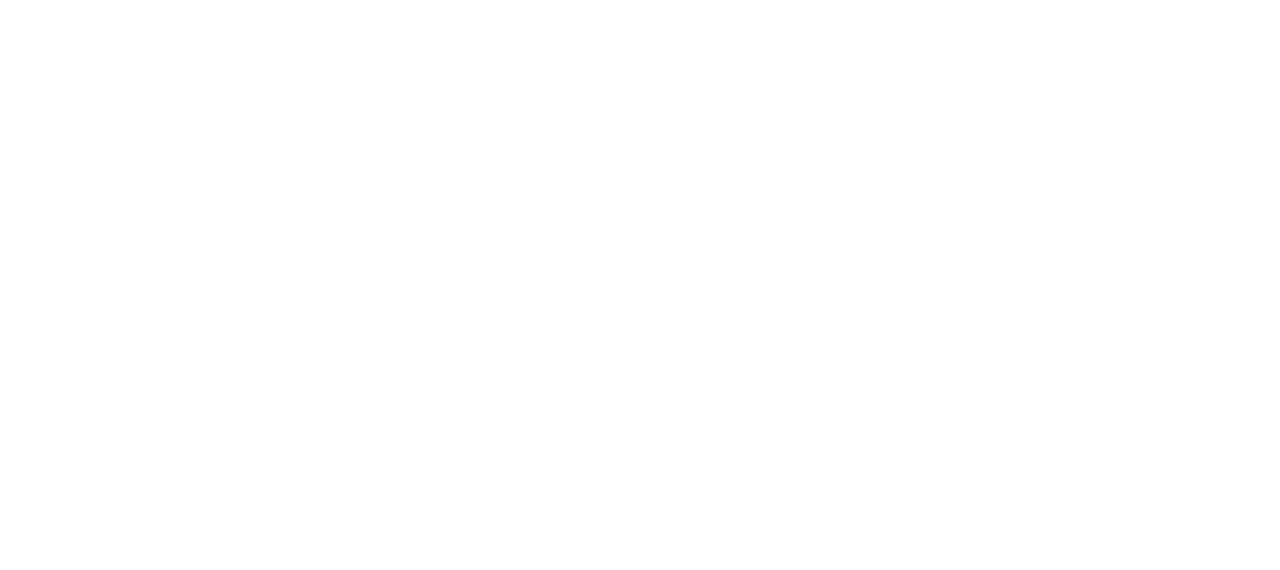
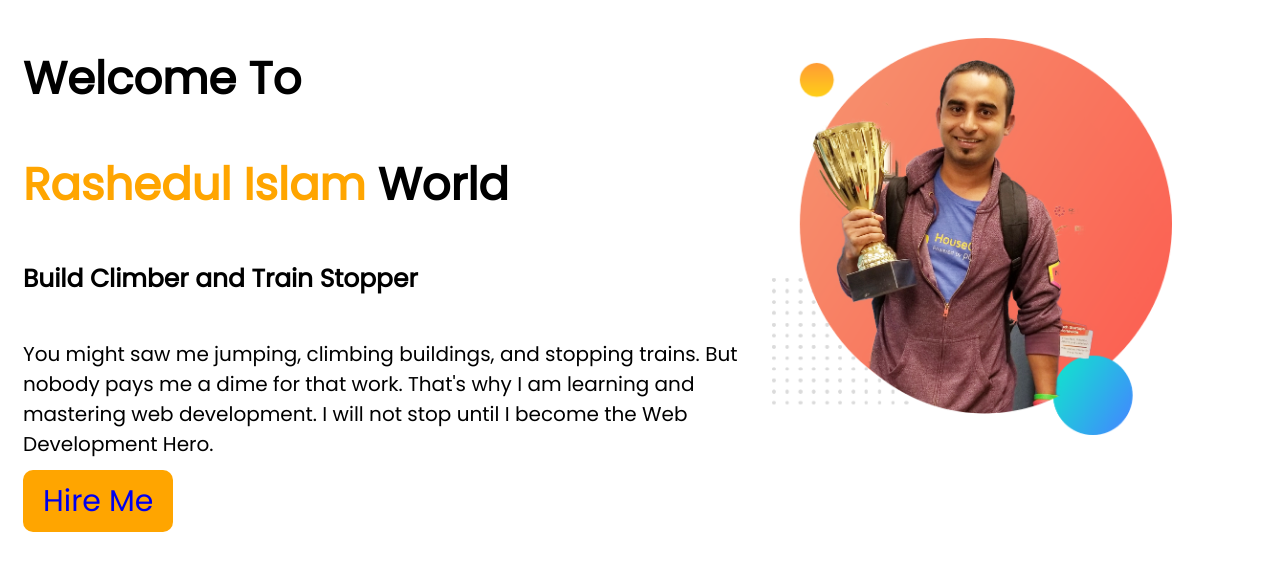
Before and after one commit to Rashedul-4-Islam/developer-portfolio, a plain HTML site: page index.html in a window 1280 px wide. Drawn offline with Linux system fonts and the light colour scheme.

Commit message:
sizing port

```diff
--- a/index.html
+++ b/index.html
@@ -5,9 +5,26 @@
     <meta http-equiv="X-UA-Compatible" content="IE=edge">
     <meta name="viewport" content="width=device-width, initial-scale=1.0">
     <title>Rashed Portfolio</title>
+        <link rel="preconnect" href="https://fonts.googleapis.com">
+    <link rel="preconnect" href="https://fonts.gstatic.com" crossorigin>
+    <link href="https://fonts.googleapis.com/css2?family=Poppins&display=swap" rel="stylesheet">
     <link rel="stylesheet" href="style.css">
+
 </head>
 <body>
+    <section>
+        <div class="infor">
+            <h1>Welcome To</h1>
+            <h2> <span>Rashedul Islam</span> World</h2>
+            <h5>Build Climber and Train Stopper</h5>
+            <p>You might saw me jumping, climbing buildings, and stopping trains. But nobody pays me a dime for that work. That's why I am learning and mastering web development. I will not stop until I become the Web Development Hero.</p>
+            <a class="link-button" href="#">Hire Me</a>
+        </div>
+        <div class="picture">
+            <img src="images/jhankar.png" width="400px" alt="">
+        </div>
+    </section>
+
 
 </body>
 </html>
--- a/style.css
+++ b/style.css
@@ -0,0 +1,28 @@
+body{
+    font-family: 'Poppins', sans-serif;
+    font-size: 30px;
+}
+p{
+    font-size: 20px;
+}
+span{
+    color:orange;
+}
+section{
+    display: flex;
+}
+.infor{
+    width:60%;
+    margin-left: 15px;
+}
+.picture{
+   margin-top: 30px;
+    width: 40%;
+}
+.link-button{
+    text-decoration: none;
+    background: orange;
+    font-size: 15x;
+    padding: 10px 20px;
+    border-radius: 10px;
+}
```
Also changed, not shown: images/dream-bg.png (added), images/exp-bg.png (added), images/jhankar.png (added), images/jhankar2.png (added), images/my-bg.png (added), images/my-bg2.png (added), images/top-banner.png (added).
